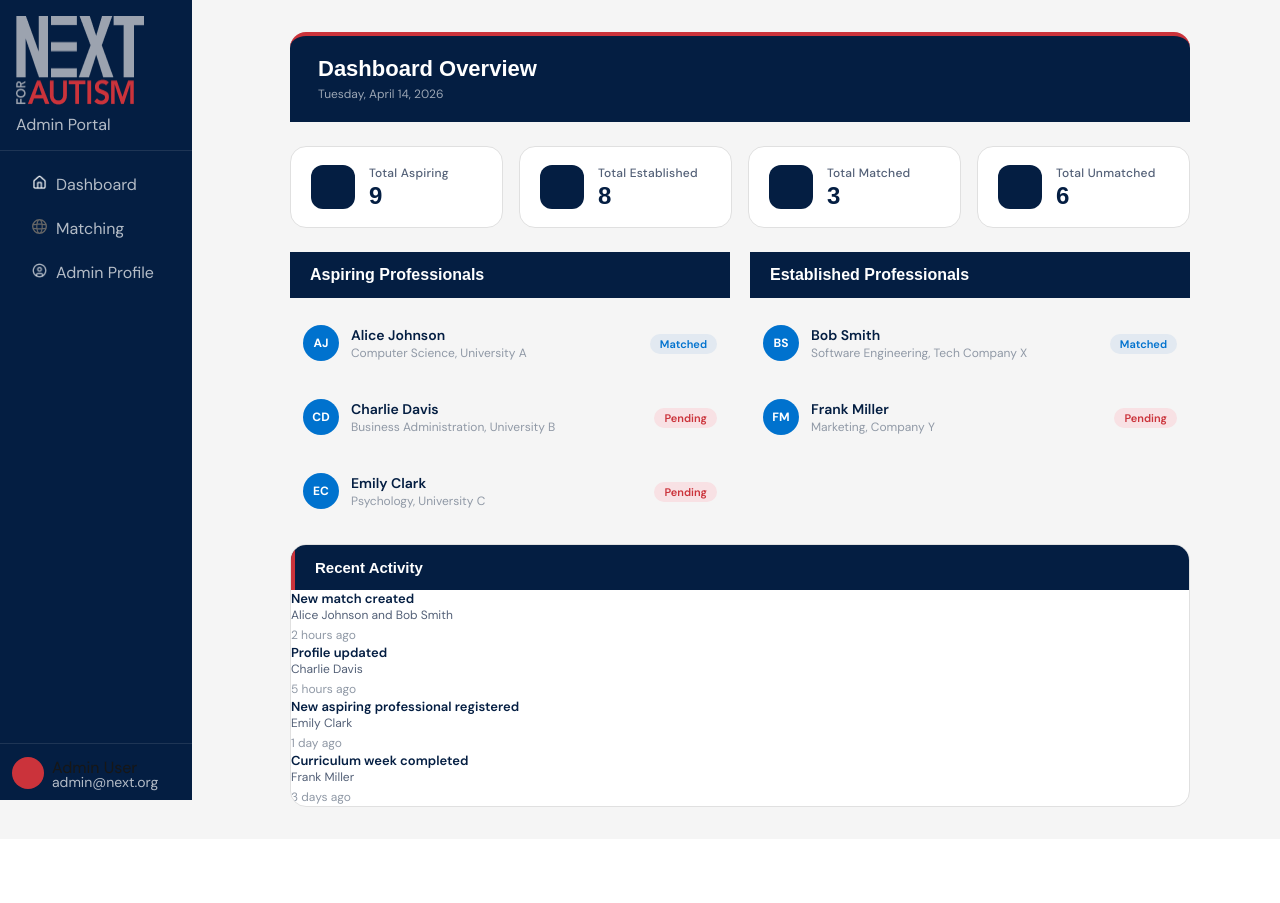
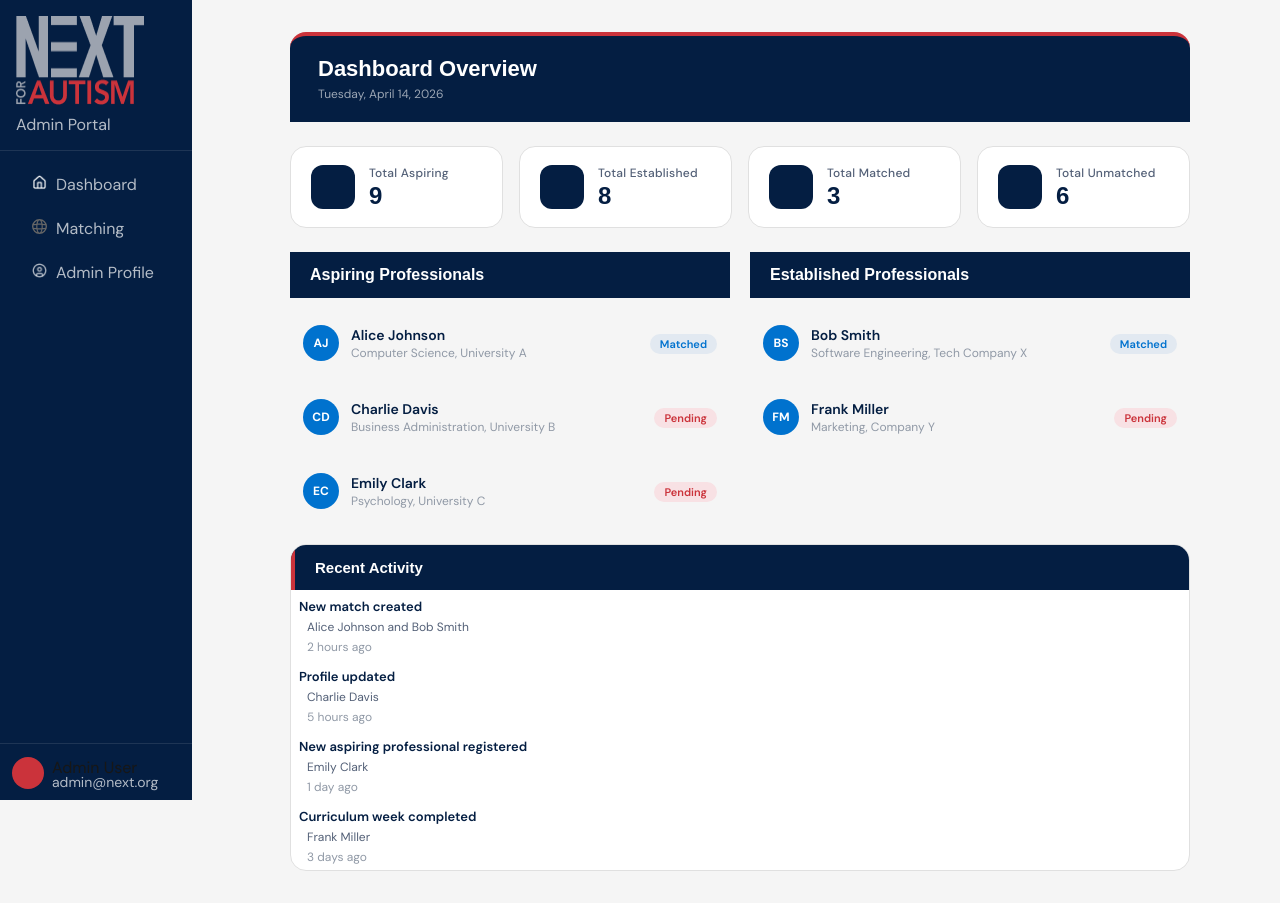
Before and after one commit to MentoredSP26/NextForAutism, a Next.js app in the folder matchingplatform/: page /admin in a window 1280 px wide. Before the commit the page ends 839 px from the top, so only its background shows below. Built offline with nearby package versions, Linux system fonts and the light colour scheme.

Commit message:
add rough padding

```diff
--- a/matchingplatform/src/components/ActivityFeed/styles.css
+++ b/matchingplatform/src/components/ActivityFeed/styles.css
@@ -12,6 +12,10 @@
     gap: 16px;
     padding: 12px 0;
     border-bottom: 1px solid #f0f0f0;
+}
+
+.activity-item {
+    padding-bottom: 4px;
 }
 
 .activity-feed-title {
@@ -31,6 +35,8 @@
     font-weight: 600;
     color: #041e42;
     margin: 0;
+    padding-left: 8px;
+    padding-top: 8px;
 }
 
 .activity-feed-time {
@@ -40,6 +46,8 @@
     color: #9099a6;
     margin: 0;
     white-space: nowrap;
+    padding-left: 16px;
+
 
 }
 .activity-feed-user {
@@ -48,4 +56,7 @@
     font-weight: 400;
     color: #536077;
     margin: 0;
+    padding-left: 16px;
+    padding-top: 4px;
+
 }
```
